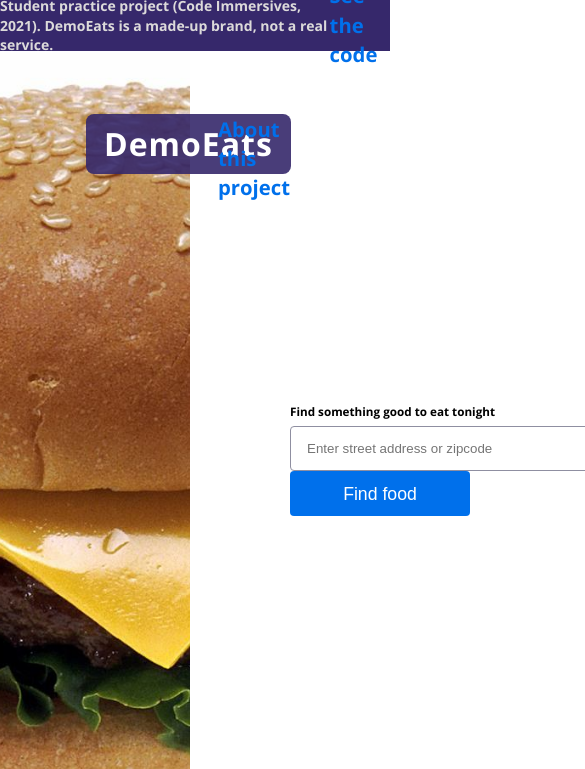
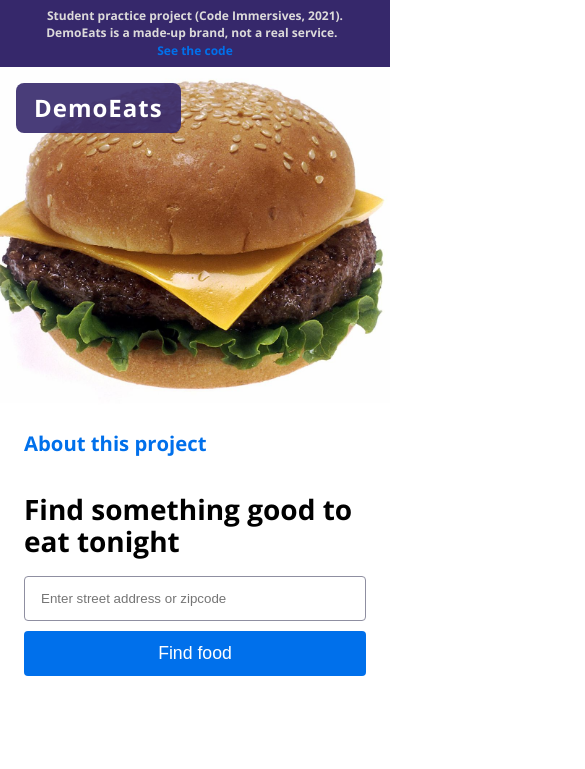
Before and after one commit to RickRieger/gitHubCopyCat, a plain HTML site: page index.html in a window 390 px wide. Shown: the top 769 px of the page, 585 px wide, since content can reach past the window. Drawn offline with nearby package versions, Linux system fonts and the light colour scheme.

Commit message:
Add a phone layout (stack sections below 760px wide)
The original layout only worked at desktop widths: on a phone the hero
halves stayed side by side and text overlapped. Add a media query that
stacks the hero, feature row, pickup/delivery section, about band and
footer columns vertically, with full-width search box and button and
smaller headings. Desktop layout is unchanged. Checked at 375px: no
horizontal scroll, nothing overlapping.

Co-Authored-By: Claude Opus 5.5 <noreply@anthropic.com>

```diff
--- a/style.css
+++ b/style.css
@@ -335,3 +335,76 @@ h4{
 #footer ul + h4 {
   margin-top: 24px;
 }
+
+/* Phones and small tablets: stack the side-by-side sections vertically.
+   (Added in 2026; the original layout only worked at desktop widths.) */
+@media (max-width: 760px) {
+  #header b {
+    height: auto;
+    padding: 8px 16px;
+    font-size: 12px;
+    text-align: center;
+    flex-wrap: wrap;
+  }
+  #header a {
+    font-size: 12px;
+  }
+  #food,
+  #qualities,
+  #pickupDelivery,
+  #about {
+    flex-direction: column;
+    height: auto;
+  }
+  #burger {
+    width: 100%;
+    height: 40vh;
+  }
+  #logo-img {
+    top: 16px;
+    left: 16px;
+    font-size: 24px;
+  }
+  #findFood {
+    width: 100%;
+    max-width: 100%;
+    padding: 24px;
+    margin-bottom: 24px;
+  }
+  #perksApp {
+    flex-direction: row;
+    margin-bottom: 16px;
+  }
+  h1 {
+    font-size: 28px;
+  }
+  input {
+    width: 100%;
+    margin: 0 0 10px 0;
+  }
+  button {
+    width: 100%;
+  }
+  .items {
+    margin: 24px 0 0 0;
+  }
+  #pickupDelivery {
+    margin-top: 40px;
+    gap: 24px;
+  }
+  #pickupDelivery > div {
+    max-width: 100%;
+  }
+  h3 {
+    font-size: 26px;
+  }
+  #section1-footer {
+    margin: 0;
+    padding: 24px 16px;
+  }
+  #section1-footer > div {
+    flex: 0 0 100%;
+    max-width: 100%;
+    margin-bottom: 24px;
+  }
+}
```
